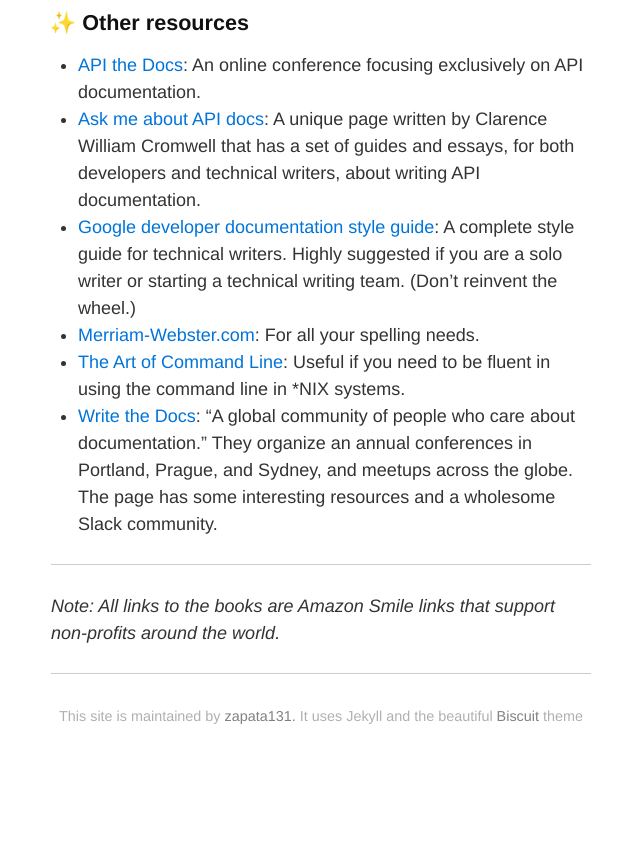
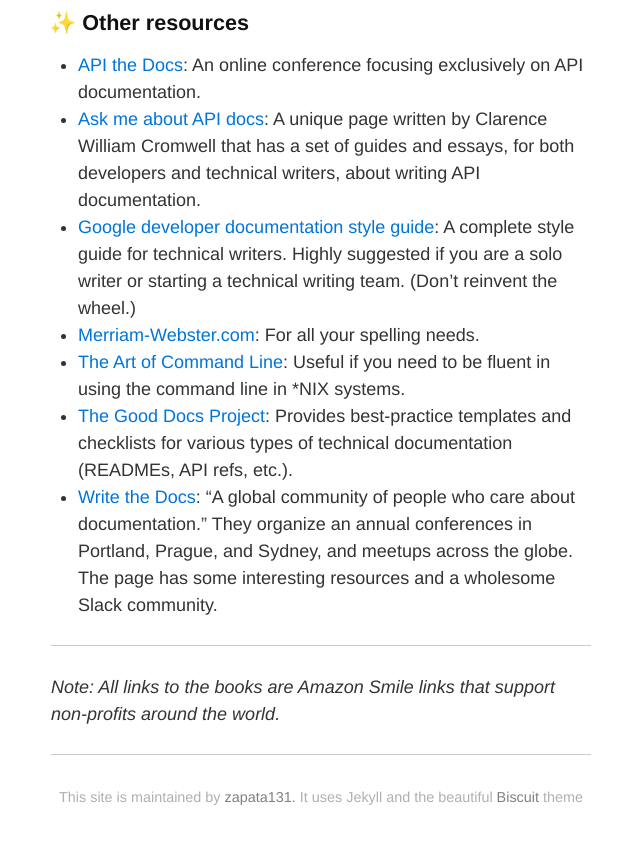
Before and after one commit to zapata131/TW-links, a Jekyll site: the page built from twlinks/index.md, in a window 1280 px wide and 900 px high, scrolled down 2183 px. Shown: the top 844 px of the window, without its empty margins (319-959 px from the left). Built offline with Jekyll 4.4.1, drawn with Linux system fonts in a browser that asks for light colours; before the commit the page ends 3002 px from its top, so only the background shows below that.

```diff
--- a/twlinks/index.md
+++ b/twlinks/index.md
@@ -90,6 +90,9 @@ Books about UX writing:
 - [Merriam-Webster.com](https://merriam-webster.com): For all your spelling needs.
 - [The Art of Command Line](https://github.com/jlevy/the-art-of-command-line):
   Useful if you need to be fluent in using the command line in *NIX systems.
+- [The Good Docs Project](https://thegooddocsproject.com/): Provides
+  best-practice templates and checklists for various types of technical
+  documentation (READMEs, API refs, etc.).
 - [Write the Docs](https://www.writethedocs.org/): "A global community of people
   who care about documentation." They organize an annual conferences in Portland,
   Prague, and Sydney, and meetups across the globe. The page has some interesting
```
Also changed, not shown: .github/workflows/deploy.yml (added), 2 other files.
